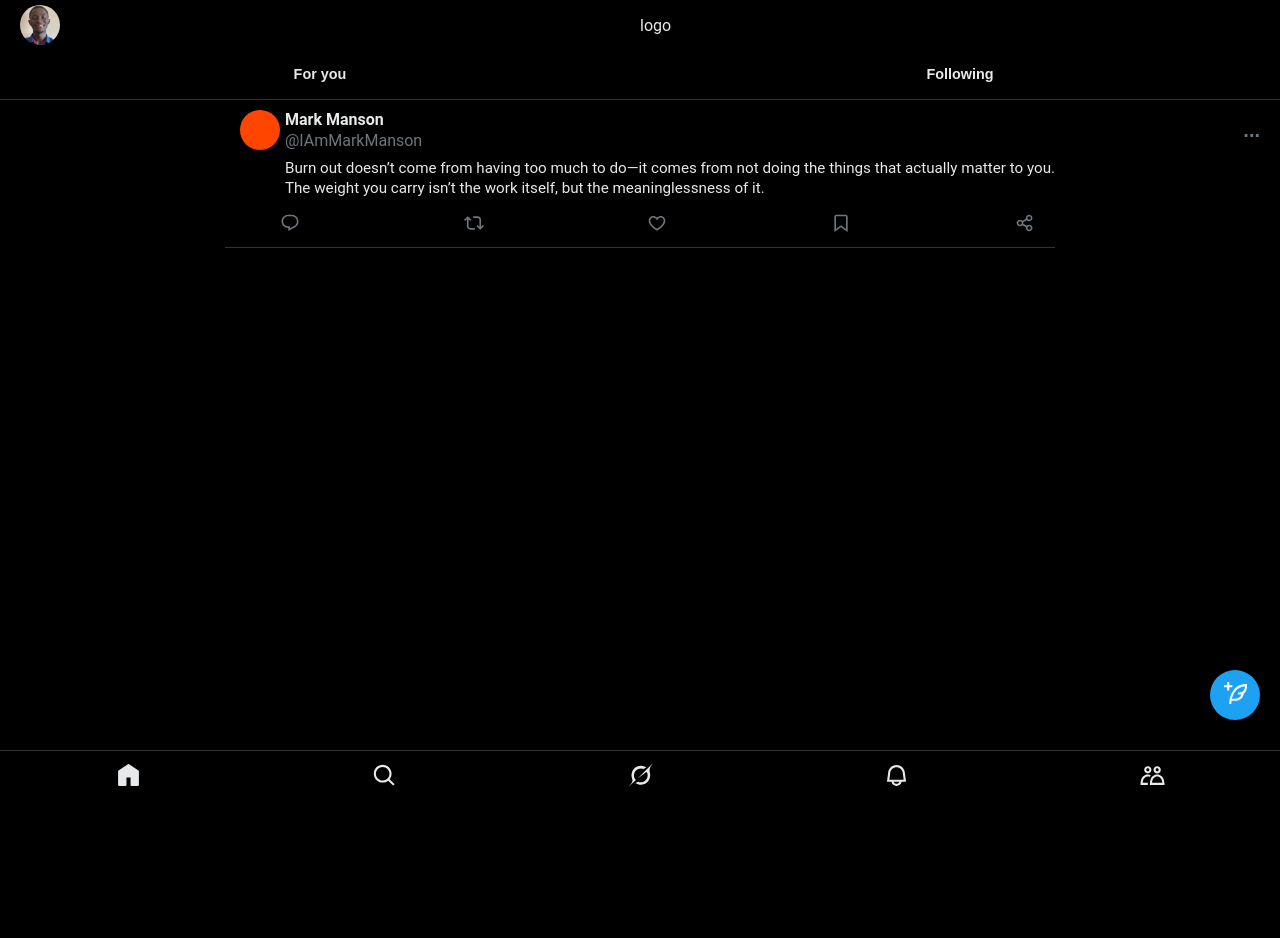
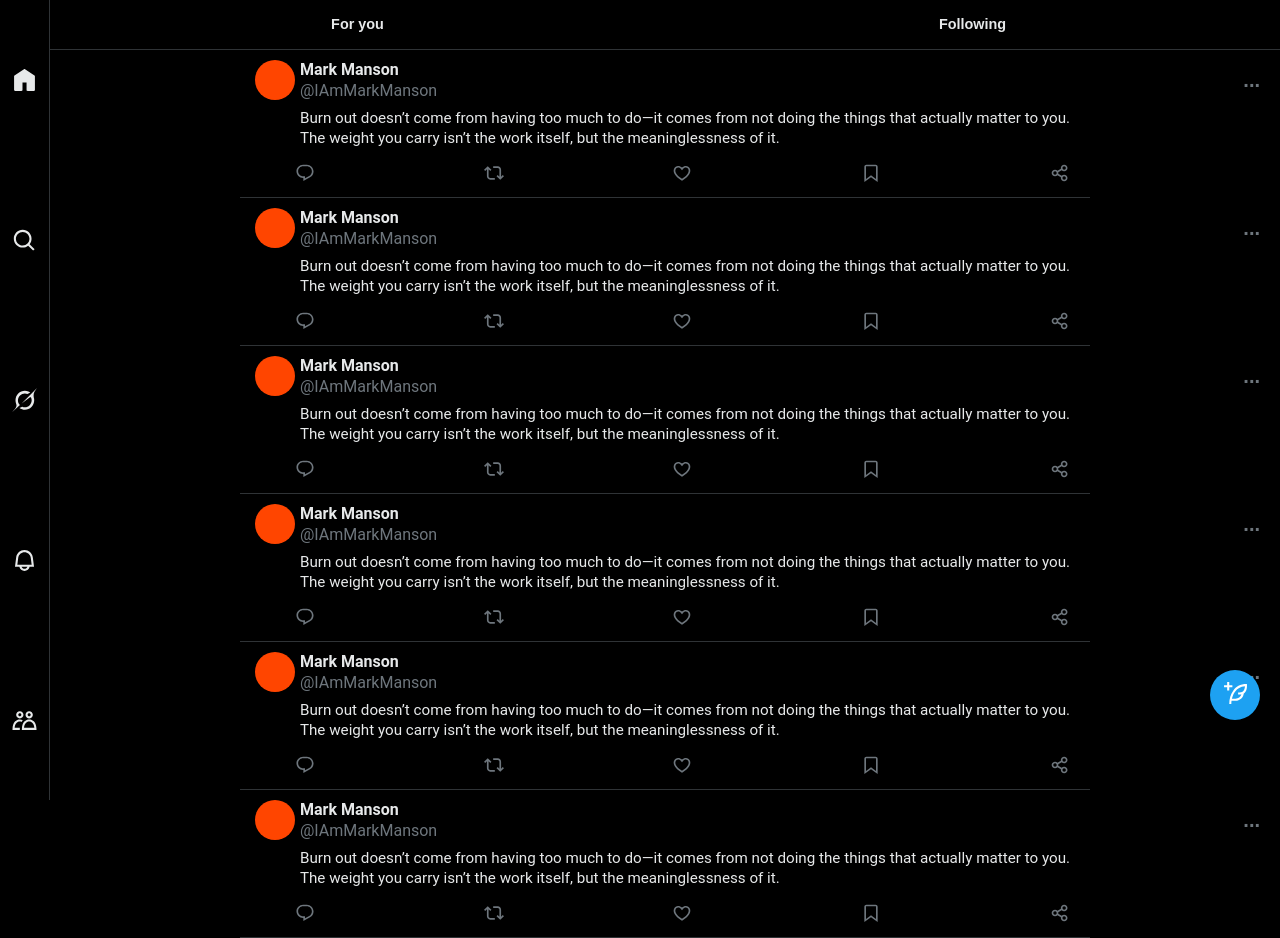
Before and after one commit to Believeinchrist111/frontend, a Next.js app in the folder frontend/: page / in a window 1280 px wide. Before the commit the page ends 800 px from the top, so only its background shows below. Built offline with nearby package versions, Linux system fonts and the light colour scheme.

Commit message:
progress on making the home page responsive

```diff
--- a/frontend/app/compose/post/page.js
+++ b/frontend/app/compose/post/page.js
@@ -14,9 +14,8 @@ export default function Post() {
       <svg viewBox="0 0 24 24" className=""><g><path d="M7.414 13l5.043 5.04-1.414 1.42L3.586 12l7.457-7.46 1.414 1.42L7.414 11H21v2H7.414z"></path></g></svg>
      </button></Link>
     <button id="post-button">Post</button>
-
    </nav>
-   <div>
+   <div id="textarea-container">
     <Image
      className="textarea-profile-image"
      src={'/emma.jpeg'}
--- a/frontend/app/page.css
+++ b/frontend/app/page.css
@@ -1,6 +1,4 @@
-
 /* Stylings for the HomeNav Component */
-
 
 nav#home-nav {
   height: 100px;
@@ -9,8 +7,8 @@ nav#home-nav {
   top: 0;
   left: 0;
   border-bottom: 1px solid #2f3336;
-  background-color: rgb(0, 0, 0, 0.8);
-  backdrop-filter: blur(50px);
+  background-color: rgb(0, 0, 0, 0.5);
+  backdrop-filter: blur(20px);
   z-index: 2;
 }
 
@@ -30,7 +28,7 @@ div#menu-container #menu-image {
   width: 40px;
 }
 
-.profile-image{
+.profile-image {
   object-fit: cover;
   border-radius: 30px;
 }
@@ -59,8 +57,13 @@ div#for-follow-tabs button {
   border: none;
 }
 
+/* Stylings for the TweetCard Component */
+
+section#posts-section {
+  margin-top: 100px;
+}
+
 div#tweet-card {
-  margin-top: 100px;
   padding: 10px 0;
   border-bottom: 1px solid #2f3336;
 }
@@ -82,18 +85,18 @@ div#profile-info #handle-container {
   margin-left: 5px;
 }
 
-div#handle-container #user-name{
+div#handle-container #user-name {
   font-weight: 600;
 }
 
-div#handle-container #user-account-name{
+div#handle-container #user-account-name {
   margin-top: 2px;
-  color: #6E767D;
+  color: #6e767d;
 }
 
 div#profile-info button {
   position: absolute;
-  color: #6E767D;
+  color: #6e767d;
   background-color: transparent;
   font-size: 20px;
   font-weight: 600;
@@ -102,47 +105,39 @@ div#profile-info button {
   margin-right: 20px;
 }
 
-
-
-/* Stylings for the TweetCard Component */
-
-
-
-p#tweet-message{
-  font-size: .95em;
+p#tweet-message {
+  font-size: 0.95em;
   line-height: 20px;
   margin-left: 60px;
   margin-top: 8px;
+  padding-right: 20px;
 }
 
-div#tweet-interactions{
+div#tweet-interactions {
   display: flex;
   justify-content: space-between;
   margin-left: 55px;
   margin-top: 15px;
 }
 
-div#tweet-interactions div{
+div#tweet-interactions div {
   width: 40px;
 }
 
-div#tweet-interactions svg{
-  fill:#6E767D;
+div#tweet-interactions svg {
+  fill: #6e767d;
   height: 20px;
   width: 20px;
 }
 
-
-
 /* Stylings for the HomeFooterNav Component */
 
-
-
-nav#home-footer-nav{
+nav#home-footer-nav {
   display: flex;
   justify-content: space-around;
   place-items: center;
   position: fixed;
+  background-color: #000000;
   border-top: 1px solid #2f3336;
   bottom: 0;
   left: 0;
@@ -150,23 +145,20 @@ nav#home-footer-nav{
   width: 100vw;
 }
 
-nav#home-footer-nav button{
+nav#home-footer-nav button {
   background-color: transparent;
   border: none;
   height: 25px;
   width: 25px;
 }
 
-nav#home-footer-nav button svg{
+nav#home-footer-nav button svg {
   fill: #e7e9ea;
 }
 
-
-
 /* Stylings for the SideNav Component */
 
-
-nav#side-nav{
+nav#side-nav {
   position: fixed;
   top: 0;
   left: 0;
@@ -174,29 +166,29 @@ nav#side-nav{
   height: 100vh;
   width: 290px;
   background-color: #000000;
-  border-right: .5px solid #6E767D;
+  border-right: 0.5px solid #6e767d;
   z-index: 3;
 }
 
-div#menu-lists{
+div#menu-lists {
   display: flex;
   flex-direction: column;
   margin-top: 20px;
 }
 
-div#following-followers-container{
+div#following-followers-container {
   margin-top: 10px;
 }
 
-div#following-followers-container button{
+div#following-followers-container button {
   background-color: transparent;
-  color: #6E767D;
+  color: #6e767d;
   width: 100px;
   border: none;
   text-align: left;
 }
 
-div#menu-lists button{
+div#menu-lists button {
   display: flex;
   background-color: transparent;
   place-items: center;
@@ -206,37 +198,84 @@ div#menu-lists button{
   text-align: left;
   margin: 15px 0;
   border: none;
-
 }
 
-div#menu-lists button svg{
+div#menu-lists button svg {
   margin-right: 20px;
   height: 30px;
   width: 30px;
   fill: #e7e9ea;
-
 }
 
-button#compose-button{
+button#compose-button {
   position: fixed;
   bottom: 80px;
   right: 20px;
   height: 50px;
   width: 50px;
-  background-color: #1DA1F2;
+  background-color: #1da1f2;
   border: none;
   border-radius: 30px;
 }
 
-button#compose-button svg{
+button#compose-button svg {
   height: 25px;
   width: 25px;
   fill: rgb(255, 255, 255);
-
 }
 
+/* ////////////////////////////////////////////////////////////////// */
+
+@media screen and (min-width: 31.25em) {
+  /* Stylings for the HomeNav Component */
+
+  nav#home-nav {
+    /* position: relative; */
+    height: 50px;
+    width: calc(100vw - 50px);
+    margin-left: 50px;
+  }
+
+  div#menu-container {
+    display: none;
+  }
+
+  div#for-follow-tabs {
+    width: 100%;
+  }
+
+  /* Stylings for the TweetCard Component */
+
+  section#posts-section {
+    margin-left: 50px;
+    margin-top: 50px;
+  }
 
 
+  /* Stylings for the HomeFooterNav Component */
+
+  nav#home-footer-nav {
+    display: flex;
+    flex-direction: column;
+    border-right: 1px solid #2f3336;
+    border-top: none;
+    height: 100vh;
+    width: 50px;
+    /* justify-content: space-around; */
+    /* place-items: center; */
+  }
+
+  nav#home-footer-nav button {
+    background-color: transparent;
+    border: none;
+    height: 25px;
+    width: 25px;
+  }
+
+  nav#home-footer-nav button svg {
+    fill: #e7e9ea;
+  }
+}
 
 /* .sign-card{
   display: flex;
--- a/frontend/app/page.js
+++ b/frontend/app/page.js
@@ -17,15 +17,21 @@ export default function Home() {
   return (
     <>
       <HomeNav toggleNav={toggleNav} setToggleNav={setToggleNav} />
-      <TweetCard />
+      <section id="posts-section">
+        <TweetCard />
+        <TweetCard />
+        <TweetCard />
+        <TweetCard />
+        <TweetCard />
+        <TweetCard />
+      </section>
       <HomeFooterNav />
       <SideNav toggleNav={toggleNav} setToggleNav={setToggleNav} />
       <Link href='/compose/post'>
-      <button id="compose-button" onClick={() => setTogglePost(!togglePost)}>
-        <svg viewBox="0 0 24 24" className="post-icon" ><g><path d="M23 3c-6.62-.1-10.38 2.421-13.05 6.03C7.29 12.61 6 17.331 6 22h2c0-1.007.07-2.012.19-3H12c4.1 0 7.48-3.082 7.94-7.054C22.79 10.147 23.17 6.359 23 3zm-7 8h-1.5v2H16c.63-.016 1.2-.08 1.72-.188C16.95 15.24 14.68 17 12 17H8.55c.57-2.512 1.57-4.851 3-6.78 2.16-2.912 5.29-4.911 9.45-5.187C20.95 8.079 19.9 11 16 11zM4 9V6H1V4h3V1h2v3h3v2H6v3H4z"></path></g></svg>
-      </button>
+        <button id="compose-button" onClick={() => setTogglePost(!togglePost)}>
+          <svg viewBox="0 0 24 24" className="post-icon" ><g><path d="M23 3c-6.62-.1-10.38 2.421-13.05 6.03C7.29 12.61 6 17.331 6 22h2c0-1.007.07-2.012.19-3H12c4.1 0 7.48-3.082 7.94-7.054C22.79 10.147 23.17 6.359 23 3zm-7 8h-1.5v2H16c.63-.016 1.2-.08 1.72-.188C16.95 15.24 14.68 17 12 17H8.55c.57-2.512 1.57-4.851 3-6.78 2.16-2.912 5.29-4.911 9.45-5.187C20.95 8.079 19.9 11 16 11zM4 9V6H1V4h3V1h2v3h3v2H6v3H4z"></path></g></svg>
+        </button>
       </Link>
-
     </>
   );
 }
```
Also changed, not shown: frontend/app/compose/post/page.css (+23 -1 lines).
